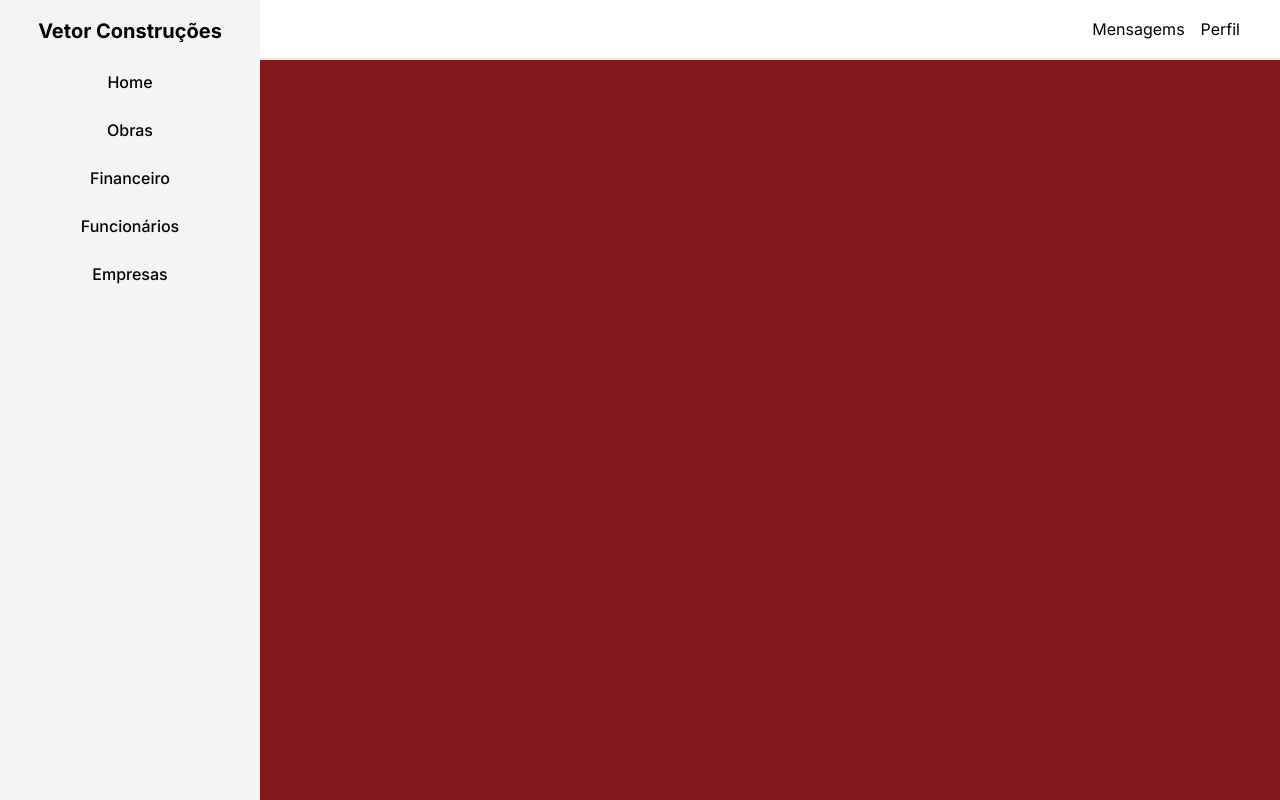
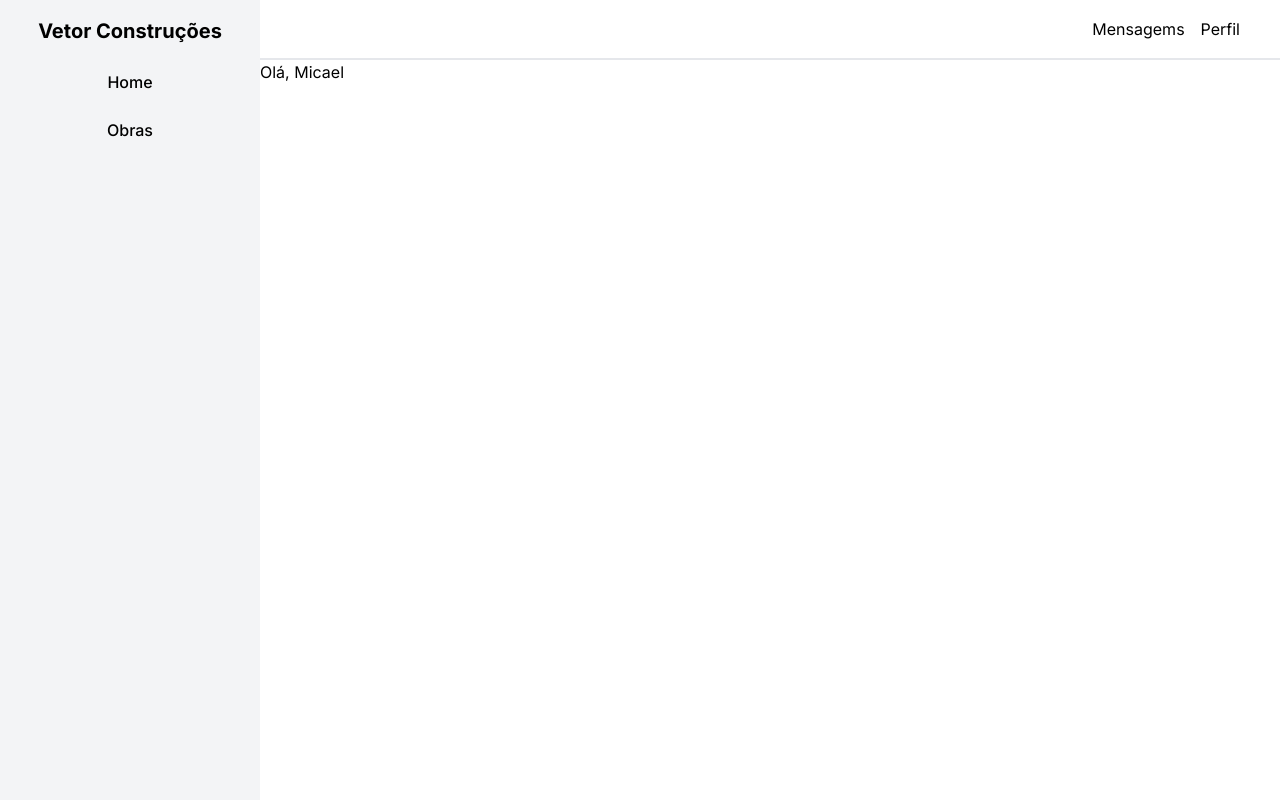
Before and after one commit to micaelfariasdev/vetor, a React (Vite) app: page / in a window 1280 px wide. Built offline with nearby package versions, Linux system fonts and the light colour scheme.

Commit message:
menum função e roteamento completo

```diff
--- a/package.json
+++ b/package.json
@@ -16,6 +16,7 @@
     "postcss": "^8.5.3",
     "react": "^19.1.0",
     "react-dom": "^19.1.0",
+    "react-router-dom": "^7.6.0",
     "tailwindcss": "^4.1.5"
   },
   "devDependencies": {
--- a/src/components/Menu.jsx
+++ b/src/components/Menu.jsx
@@ -1,25 +1,20 @@
-export function Menu(){
-    return(
+export function Menu({ onNavigate }) {
+    return (
         <>
-        <div className="h-screen bg-gray-100 min-w-[260px]  flex flex-col items-center p-2 pt-4 row-span-2">
-        <h1 className="font-bold text-[20px]">Vetor Construções</h1>
-        <nav className="w-full">
-            <ul className="flex flex-col gap-2 mt-4 text-center font-medium text-[16px]">
-                <li className="w-full p-2 rounded-md hover:bg-[#E2F4FF]">Home</li>
-                <li className="w-full p-2 rounded-md hover:bg-[#E2F4FF]">Obras</li>
-                <li className="w-full p-2 rounded-md hover:bg-[#E2F4FF]">Financeiro</li>
-                <li className="w-full p-2 rounded-md hover:bg-[#E2F4FF]">Funcionários</li>
-                <li className="w-full p-2 rounded-md hover:bg-[#E2F4FF]">Empresas</li>
-            </ul>
-        </nav>
-        </div>
+            <div className="h-screen bg-gray-100 min-w-[260px]  flex flex-col items-center p-2 pt-4 row-span-2">
+                <h1 className="font-bold text-[20px]">Vetor Construções</h1>
+                <nav className="w-full flex flex-col gap-2 mt-4 text-center font-medium text-[16px]">
+                    <button onClick={() => onNavigate("home")} className="w-full p-2 rounded-md hover:bg-[#E2F4FF] cursor-pointer">Home</button>
+                    <button onClick={() => onNavigate("obras")} className="w-full p-2 rounded-md hover:bg-[#E2F4FF] cursor-pointer">Obras</button>
+                </nav>
+            </div>
         </>
     )
 
 }
 
-export function MenuTop(){
-    return(
+export function MenuTop() {
+    return (
         <div className="flex flex-row-reverse items-center gap-4 px-10 border-b-2 border-gray-200">
             <a href="">Perfil</a>
             <a href="">Mensagems</a>
--- a/src/components/index.js
+++ b/src/components/index.js
@@ -1,2 +1,3 @@
 export { Menu, MenuTop } from './Menu'
 export { Home } from './pages/Home'
+export { Obras } from './pages/Obras'
--- /dev/null
+++ b/src/components/pages/Obras.jsx
@@ -0,0 +1,10 @@
+export function Obras(){
+    return(
+       <div>
+        <h1>
+            Olá, Obras
+        </h1>
+       </div>
+    )
+
+}
--- a/src/main.jsx
+++ b/src/main.jsx
@@ -1,24 +1,24 @@
 import { createRoot } from 'react-dom/client'
 import './index.css'
 import * as Comp from './components'
+import { useState } from 'react'
+
+
+function App() {
+  const [pagina, setPagina] = useState("home")
+
+  return (
+    <>
+      <Comp.Menu onNavigate={setPagina} />
+      <Comp.MenuTop />
+      {pagina === "home" && <Comp.Home />}
+      {pagina === "obras" && <Comp.Obras />}
+    </>
+  )
+}
 
 const root = document.getElementById('root')
 if (root) {
   root.classList.add('grid', 'grid-cols-[minmax(260px,1fr)_7fr]', 'grid-rows-[60px_1fr]', 'h-screen')
-  createRoot(root).render(
-    <>
-      <Comp.Menu />
-      <Comp.MenuTop />
-      <div id="cont" className='bg-red-900'>
-      </div>
-    </>
-  )
-
+  createRoot(root).render(<App />)
 }
-
-const cont = document.getElementById('cont')
-  if (cont){
-    createRoot(cont).render(
-      <Comp.Home />
-    )
-  }
```
Also changed, not shown: 1 other file (tests, documents, lock files or other folders).
